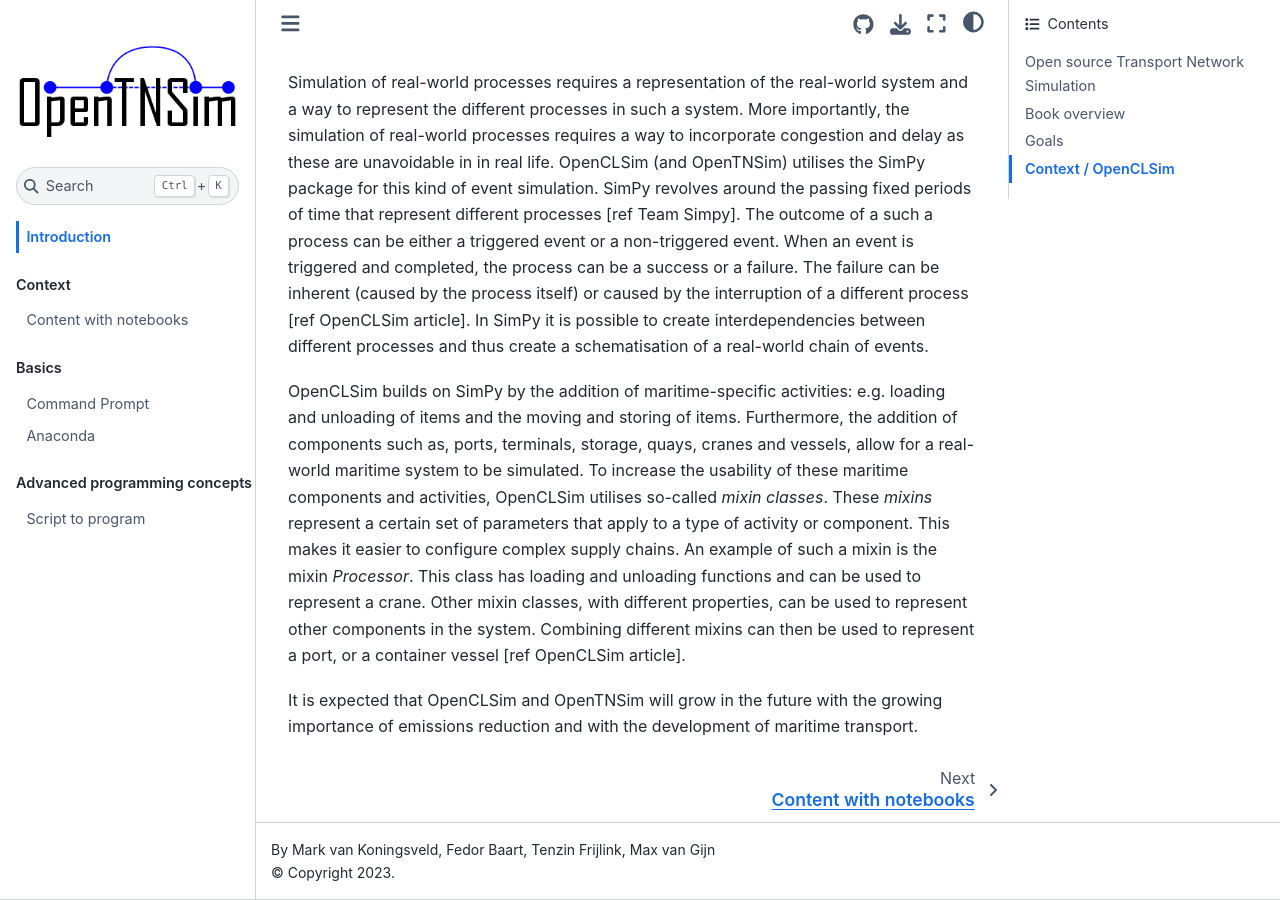
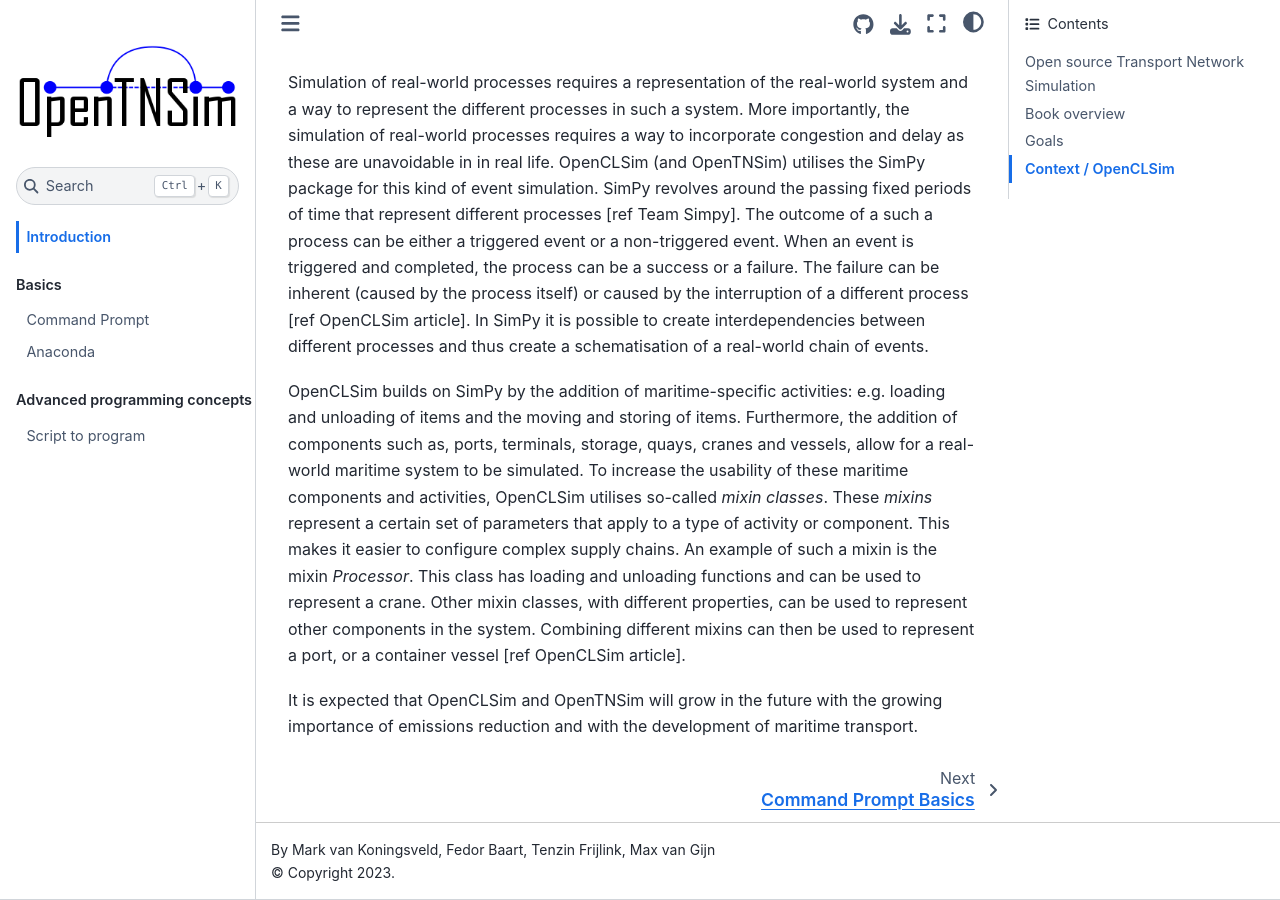
Before and after one commit to TUDelft-CITG/OpenTNSim, a Jupyter Book: the page built from book/Intro_draft.rst, in a window 1280 px wide and 900 px high, scrolled down 1605 px. Built offline with Jupyter Book 1.0.4 settings and Sphinx 7.4.7 and the Sphinx Book theme 1.1.4, drawn with Linux system fonts in a browser that asks for light colours; pages that are not in the unit, such as notebooks, are missing from menus.

Commit message:
remove generated content

```diff
--- a/book/_toc.yml
+++ b/book/_toc.yml
@@ -6,7 +6,6 @@
 parts:
 - caption: Context
   chapters:
-    - file: notebooks
     - file: docs/AUTHORS.rst
 - caption: Basics
   chapters:
```
Also changed, not shown: book/notebooks.ipynb (deleted).
